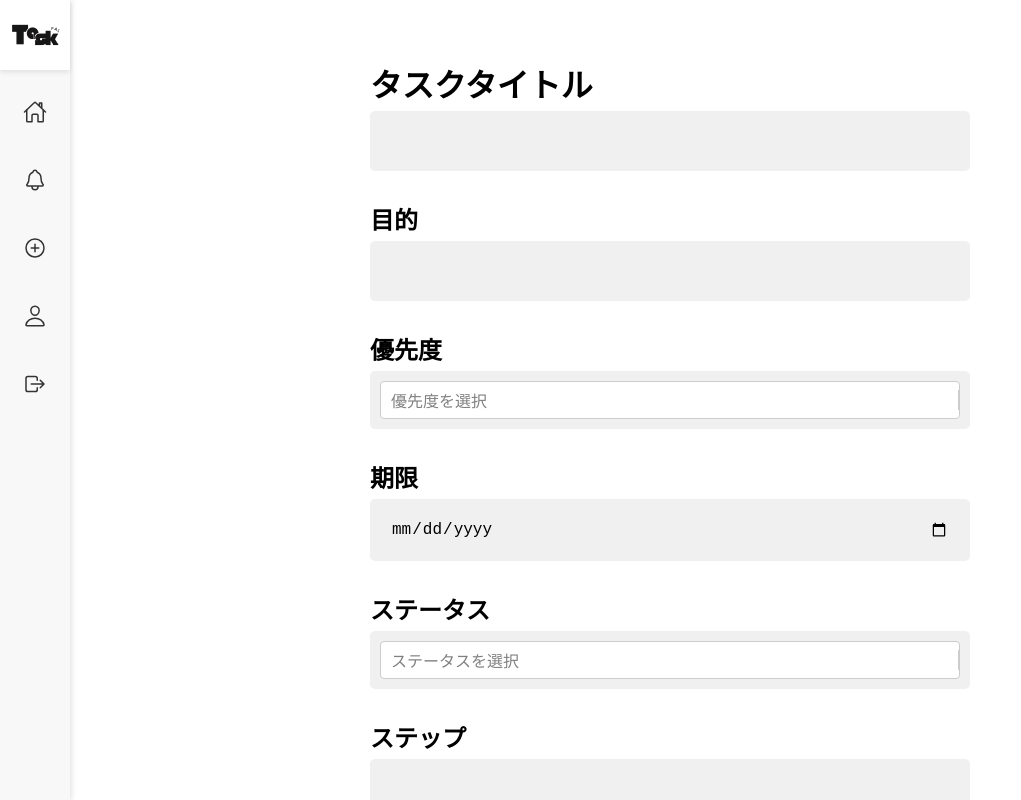
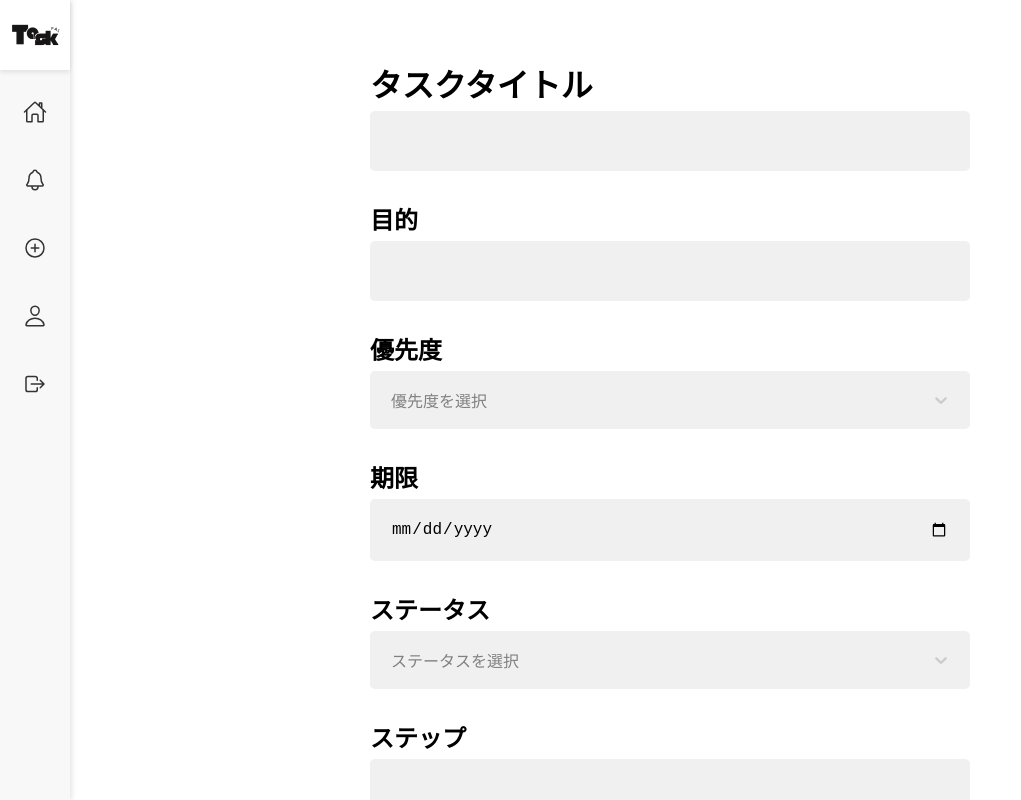
Before and after one commit to HwaI12/task-management-app, a React (Create React App) app in the folder frontend/: page /1/addtask in a window 1280 px wide. Shown: the top 800 px of the page, without its empty margins (0-1021 px from the left). Built offline with nearby package versions, Linux system fonts and the light colour scheme; sample sign-in values are in the browser's storage.

Commit message:
fix: Fix Select component styles and options rendering
This commit fixes the styles of the Select component and updates the rendering of options to match the changes made in the backend.

```diff
--- a/frontend/src/components/user/CreateTask.tsx
+++ b/frontend/src/components/user/CreateTask.tsx
@@ -112,7 +112,8 @@ const CreateTask: React.FC = () => {
                                         onChange={(option) => setPriority(option as SingleValue<OptionType>)}
                                         options={priorityOptions}
                                         placeholder="優先度を選択"
-                                        components={{ DropdownIndicator: () => null }}
+                                        styles={customStyles}
+                                        components={{ IndicatorSeparator: () => null }}
                                         menuPortalTarget={document.body}
                                         isMulti={false}
                                     />
@@ -139,7 +140,8 @@ const CreateTask: React.FC = () => {
                                         options={statusOptions}
                                         placeholder="ステータスを選択"
                                         menuPortalTarget={document.body}
-                                        components={{ DropdownIndicator: () => null }}
+                                        styles={customStyles}
+                                        components={{ IndicatorSeparator: () => null }}
                                         isMulti={false}
                                     />
                                 </SelectGroup>
--- a/frontend/src/components/user/Profile.tsx
+++ b/frontend/src/components/user/Profile.tsx
@@ -11,7 +11,7 @@ interface Task {
     purpose: string;
     deadline: string;
     priority: 'high' | 'middle' | 'low';
-    status: '未着手' | '進行中' | '完了';
+    status: 'yet' | 'progress' | 'done';
 }
 
 // Userの型定義
@@ -103,15 +103,15 @@ const Profile: React.FC = () => {
                             <StatusSection>
                                 <div>
                                     <h4>未着手</h4>
-                                    {renderTasks('高', '未着手')}
+                                    {renderTasks('high', 'yet')}
                                 </div>
                                 <div>
                                     <h4>進行中</h4>
-                                    {renderTasks('高', '進行中')}
+                                    {renderTasks('high', 'progress')}
                                 </div>
                                 <div>
                                     <h4>完了</h4>
-                                    {renderTasks('高', '完了')}
+                                    {renderTasks('high', 'done')}
                                 </div>
                             </StatusSection>
                         </PrioritySection>
@@ -121,15 +121,15 @@ const Profile: React.FC = () => {
                             <StatusSection>
                                 <div>
                                     <h4>未着手</h4>
-                                    {renderTasks('中', '未着手')}
+                                    {renderTasks('middle', 'yet')}
                                 </div>
                                 <div>
                                     <h4>進行中</h4>
-                                    {renderTasks('中', '進行中')}
+                                    {renderTasks('middle', 'progress')}
                                 </div>
                                 <div>
                                     <h4>完了</h4>
-                                    {renderTasks('中', '完了')}
+                                    {renderTasks('middle', 'done')}
                                 </div>
                             </StatusSection>
                         </PrioritySection>
@@ -139,7 +139,7 @@ const Profile: React.FC = () => {
                             <StatusSection>
                                 <div>
                                     <h4>未着手</h4>
-                                    {renderTasks('低', '未着手')}
+                                    {renderTasks('low', 'yet')}
                                 </div>
                                 <div>
                                     <h4>進行中</h4>
@@ -147,7 +147,7 @@ const Profile: React.FC = () => {
                                 </div>
                                 <div>
                                     <h4>完了</h4>
-                                    {renderTasks('低', '完了')}
+                                    {renderTasks('low', 'done')}
                                 </div>
                             </StatusSection>
                         </PrioritySection>
--- a/frontend/src/styles/CreateTaskStyles.tsx
+++ b/frontend/src/styles/CreateTaskStyles.tsx
@@ -140,8 +140,6 @@ export const ButtonGroup = styled.div`
 export const customStyles: StylesConfig = {
     control: (provided) => ({
         ...provided,
-        width: '100%',
-        padding: '10px',
         fontSize: '1rem',
         border: '1px solid #f0f0f0',
         borderRadius: '5px',
@@ -154,12 +152,10 @@ export const customStyles: StylesConfig = {
     }),
     valueContainer: (provided) => ({
         ...provided,
-        width: '100%',
         boxSizing: 'border-box',
     }),
     menu: (provided) => ({
         ...provided,
-        width: '100%',
         zIndex: 9999,
     }),
     menuPortal: (base) => ({ ...base, zIndex: 9999 }),
```
